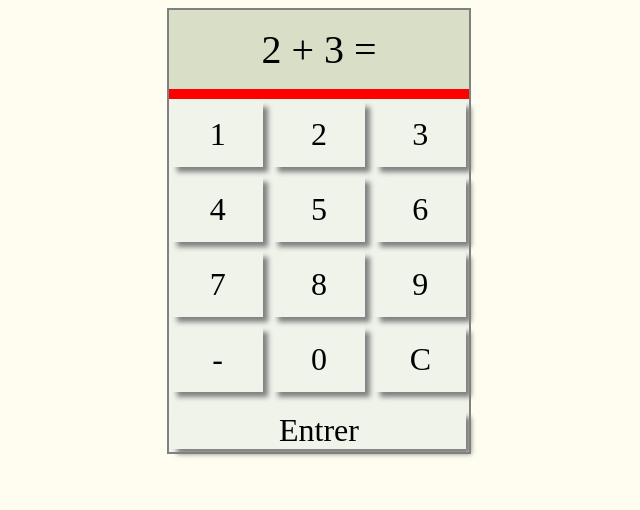
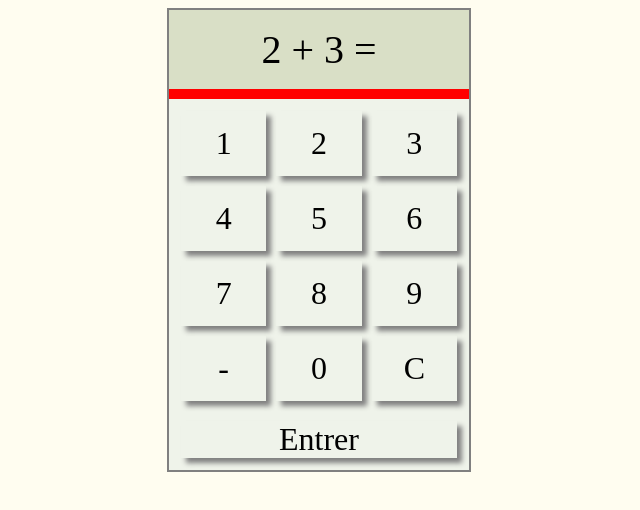
Before and after one commit to botlane-feeder/mental-calculation-gui, a SvelteKit app: page / in a window 1280 px wide. Shown: the top 510 px of the page, without its empty margins (321-961 px from the left). Built offline with nearby package versions, Linux system fonts and the light colour scheme.

Commit message:
UPDATE : mise à jour espacement

```diff
--- a/src/components/Keypad.svelte
+++ b/src/components/Keypad.svelte
@@ -38,8 +38,8 @@
     flex-direction: column;
     gap: 20px;
 
-    width: 98%;
-    padding: 1%;
+    width: 92%;
+    padding: 4%;
 
     cursor: pointer;
   }
```
